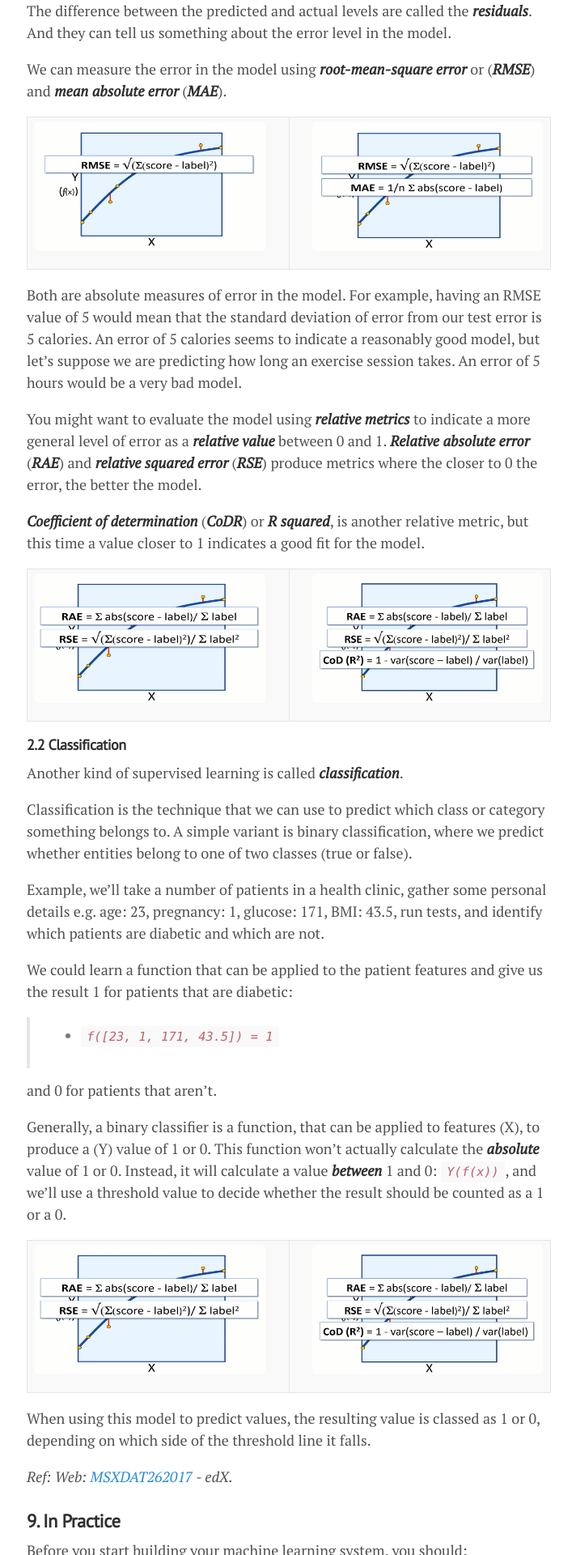
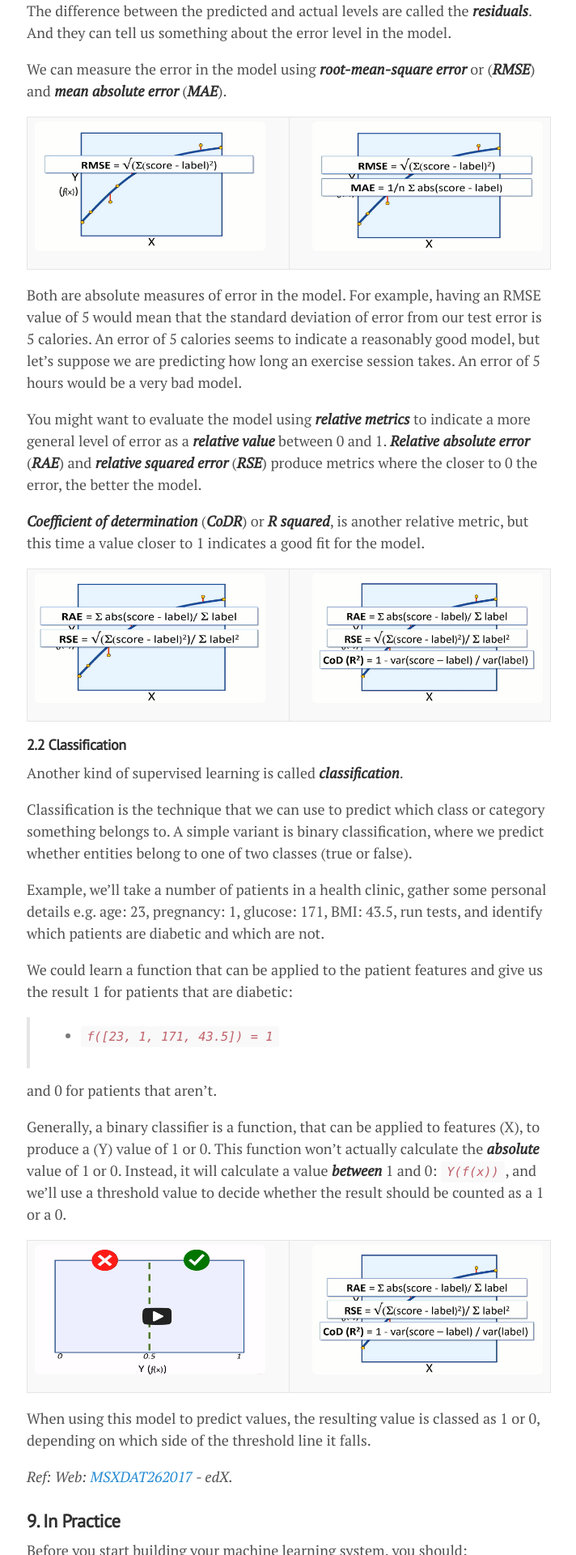
Before and after one commit to lgeurts/lgeurts.github.io, a Jekyll site: the page built from _posts/2018-06-29-artificial-intelligence-basics.md, in a window 1280 px wide. Shown: the part 4480-6400 px from the top of the page at 81% size, without its empty margins (283-995 px from the left). Built offline with Jekyll 4.4.1, drawn with Linux system fonts in a browser that asks for light colours; nearby versions of some CDN libraries.

Commit message:
Update 2018-06-29-artificial-intelligence-basics.md

```diff
--- a/_posts/2018-06-29-artificial-intelligence-basics.md
+++ b/_posts/2018-06-29-artificial-intelligence-basics.md
@@ -153,7 +153,7 @@
 Generally, a binary classifier is a function, that can be applied to features (X), to produce a (Y) value of 1 or 0. This function won't actually calculate the ***absolute*** value of 1 or 0. Instead, it will calculate a value ***between*** 1 and 0: *`Y(f(x))`*, and we'll use a threshold value to decide whether the result should be counted as a 1 or a 0.
 
 :-----------------:|:-----------------:
-<img src="/assets/artificial-intelligence/plotted-chart-7.png" align="left" width="285" height="160" alt=""> | <img src="/assets/artificial-intelligence/plotted-chart-8.png" align="right" width="285" height="160" alt="">
+<img src="/assets/artificial-intelligence/treshold-value-1.png" align="left" width="285" height="160" alt=""> | <img src="/assets/artificial-intelligence/plotted-chart-8.png" align="right" width="285" height="160" alt="">
 
 When using this model to predict values, the resulting value is classed as 1 or 0, depending on which side of the threshold line it falls.
 
```
